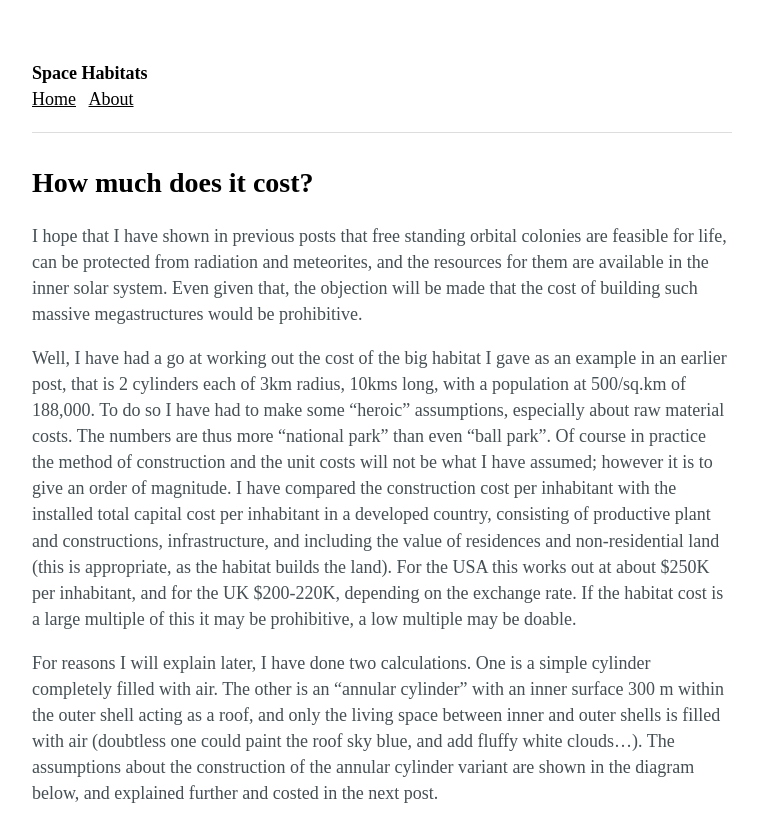
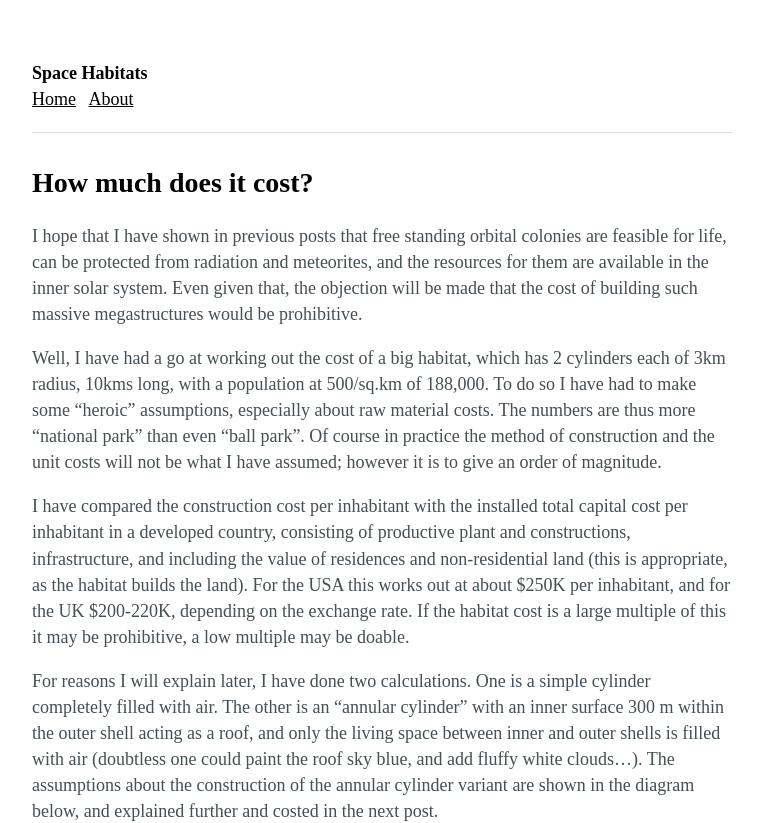
Before and after one commit to ffub/space-habitats, a Jekyll site: the page built from _posts/2016-06-02-how-much-does-it-cost.markdown, in a window 1280 px wide. Shown: the top 823 px of the page, without its empty margins (258-1021 px from the left). Built offline with Jekyll 4.4.1, drawn with Linux system fonts in a browser that asks for light colours; grey boxes are pictures that could not be loaded.

Commit message:
Updated How Much Does It Cost

```diff
--- a/_posts/2016-06-02-how-much-does-it-cost.markdown
+++ b/_posts/2016-06-02-how-much-does-it-cost.markdown
@@ -1,11 +1,13 @@
 ---
 title: How much does it cost?
-date: 2016-06-02 19:06:00.001000000 +01:00
+date: 2016-06-02 19:06:00 +01:00
 ---
 
 I hope that I have shown in previous posts that free standing orbital colonies are feasible for life, can be protected from radiation and meteorites, and the resources for them are available in the inner solar system. Even given that, the objection will be made that the cost of building such massive megastructures would be prohibitive.
 
-Well, I have had a go at working out the cost of the big habitat I gave as an example in an earlier post, that is 2 cylinders each of 3km radius, 10kms long, with a population at 500/sq.km of 188,000. To do so I have had to make some “heroic” assumptions, especially about raw material costs. The numbers are thus more “national park” than even “ball park”. Of course in practice the method of construction and the unit costs will not be what I have assumed; however it is to give an order of magnitude. I have compared the construction cost per inhabitant with the installed total capital cost per inhabitant in a developed country, consisting of productive plant and constructions, infrastructure, and including the value of residences and non-residential land (this is appropriate, as the habitat builds the land). For the USA this works out at about $250K per inhabitant, and for the UK $200-220K, depending on the exchange rate. If the habitat cost is a large multiple of this it may be prohibitive, a low multiple may be doable.
+Well, I have had a go at working out the cost of a big habitat, which has 2 cylinders each of 3km radius, 10kms long, with a population at 500/sq.km of 188,000. To do so I have had to make some “heroic” assumptions, especially about raw material costs. The numbers are thus more “national park” than even “ball park”. Of course in practice the method of construction and the unit costs will not be what I have assumed; however it is to give an order of magnitude.
+
+I have compared the construction cost per inhabitant with the installed total capital cost per inhabitant in a developed country, consisting of productive plant and constructions, infrastructure, and including the value of residences and non-residential land (this is appropriate, as the habitat builds the land). For the USA this works out at about $250K per inhabitant, and for the UK $200-220K, depending on the exchange rate. If the habitat cost is a large multiple of this it may be prohibitive, a low multiple may be doable.
 
 For reasons I will explain later, I have done two calculations. One is a simple cylinder completely filled with air. The other is an “annular cylinder” with an inner surface 300 m within the outer shell acting as a roof, and only the living space between inner and outer shells is filled with air (doubtless one could paint the roof sky blue, and add fluffy white clouds…). The assumptions about the construction of the annular cylinder variant are shown in the diagram below, and explained further and costed in the next post.
 
```
